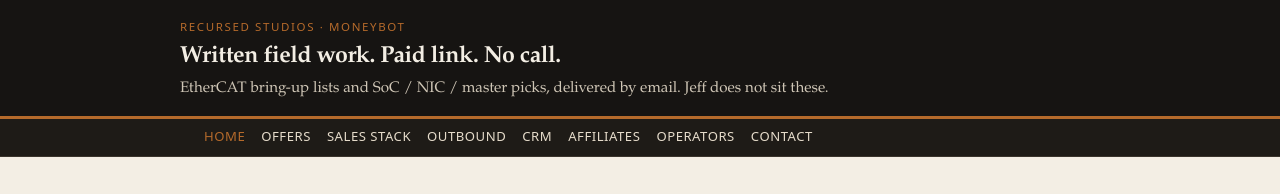
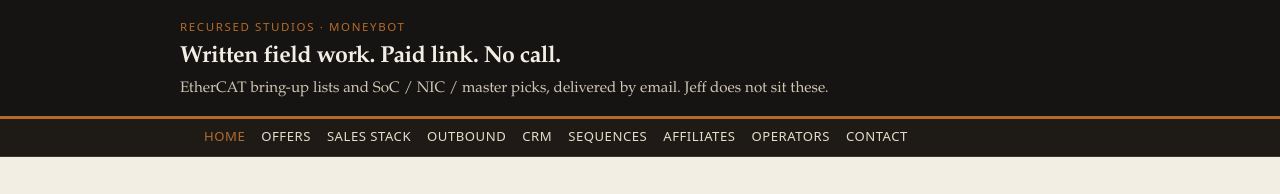
Before and after one commit to houserwx/moneybot-web, a plain HTML site: page index.html in a window 1280 px wide. Shown: the top 194 px of the page. Drawn offline with Linux system fonts and the light colour scheme.

Commit message:
Link Sequences from landing and CRM nav

```diff
--- a/index.html
+++ b/index.html
@@ -22,6 +22,7 @@
       <a href="stack.html">Sales stack</a>
       <a href="outbound-tools.html">Outbound</a>
       <a href="crm-tools.html">CRM</a>
+      <a href="email-sequencers.html">Sequences</a>
       <a href="affiliates.html">Affiliates</a>
       <a href="operators.html">Operators</a>
       <a href="contact.html">Contact</a>
```
